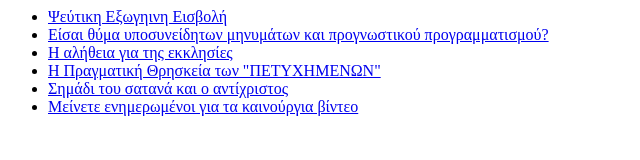
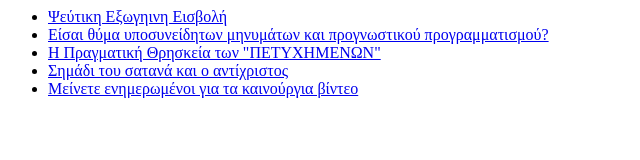
Before and after one commit to H-ALIUEIA/h-aliueia.github.io, a plain HTML site: page index.html in a window 1280 px wide. Shown: the whole page, without its empty margins (0-640 px from the left). Drawn offline with Linux system fonts and the light colour scheme.

Commit message:
Update index.html

```diff
--- a/index.html
+++ b/index.html
@@ -1,7 +1,6 @@
 <ul>
     <li><a href="video3/">Ψεύτικη Εξωγηινη Εισβολή</a></li>
     <li><a href="video4/">Είσαι θύμα υποσυνείδητων μηνυμάτων και προγνωστικού προγραμματισμού?</a></li>
-    <li><a href="video5/">Η αλήθεια για της εκκλησίες</a></li>
     <li><a href="video6/">Η Πραγματική Θρησκεία των "ΠΕΤΥΧΗΜΕΝΩΝ"</a></li>
     <li><a href="video7/">Σημάδι του σατανά και ο αντίχριστος</a></li>
     <li><a href="how/">Μείνετε ενημερωμένοι για τα καινούργια βίντεο</a></li>
```
